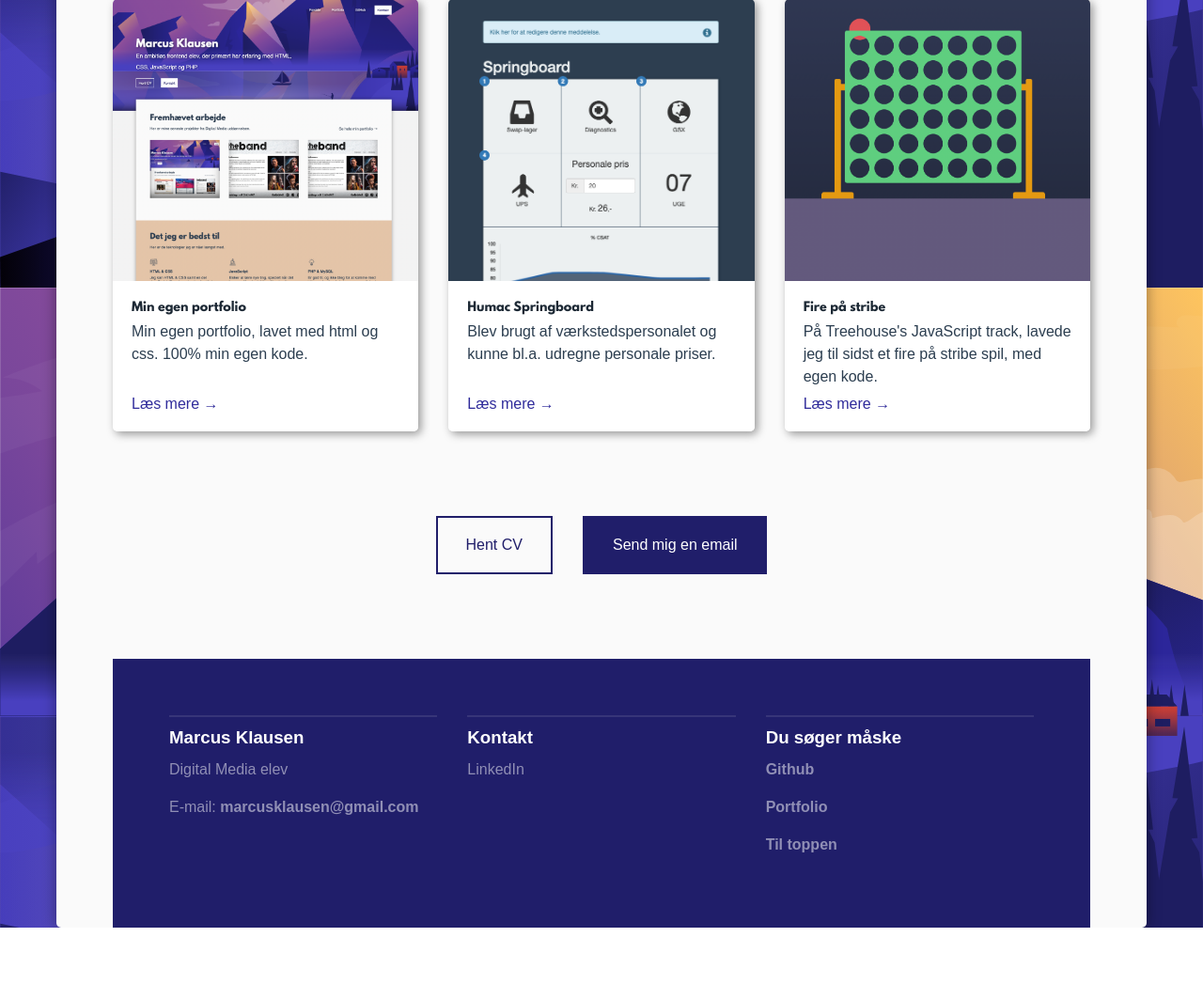
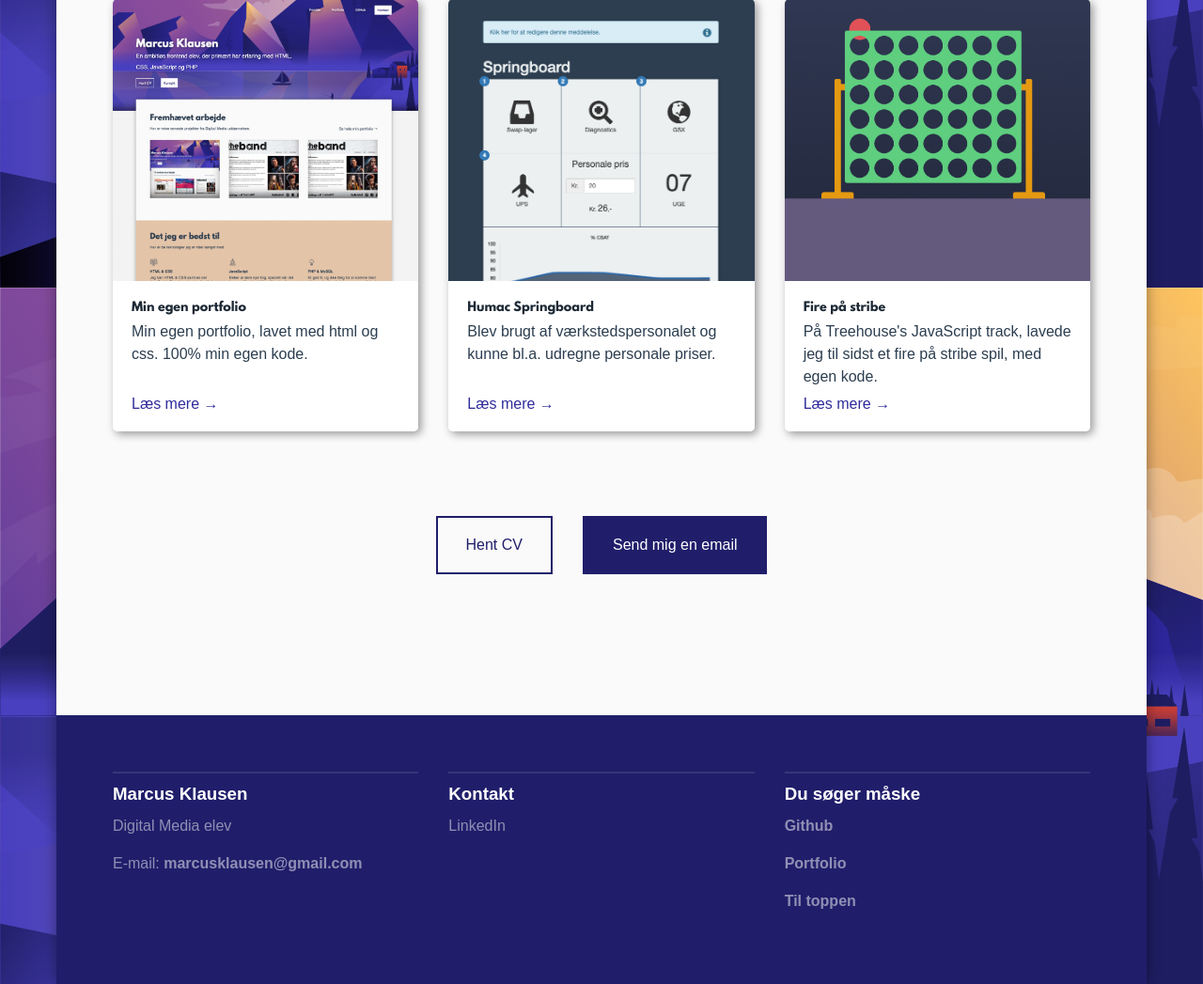
Before and after one commit to marcusklausen/my-portfolio, a PHP site: page /index.php?p=work in a window 1280 px wide. Shown: the part 494-1541 px from the top of the page at 94% size. Before the commit the page ends 1481 px from the top, so only its background shows below. Run offline with PHP 8.4, Linux system fonts and the light colour scheme; some web fonts are replaced.

Commit message:
fixed portfolio page markup to match new wrapper/container relationship

```diff
--- a/work.php
+++ b/work.php
@@ -1,7 +1,7 @@
 <div id="to-container"></div>
 <div class="scroll-spacing-helper"></div>
-<div class="wrapper container box-shado" id="container">
-
+<div class="container box-shado" id="container">
+<div class="wrapper">
     <main>
 
         <div class="work spacing">
@@ -74,3 +74,4 @@
 
 
     </main>
+    </div>
```
